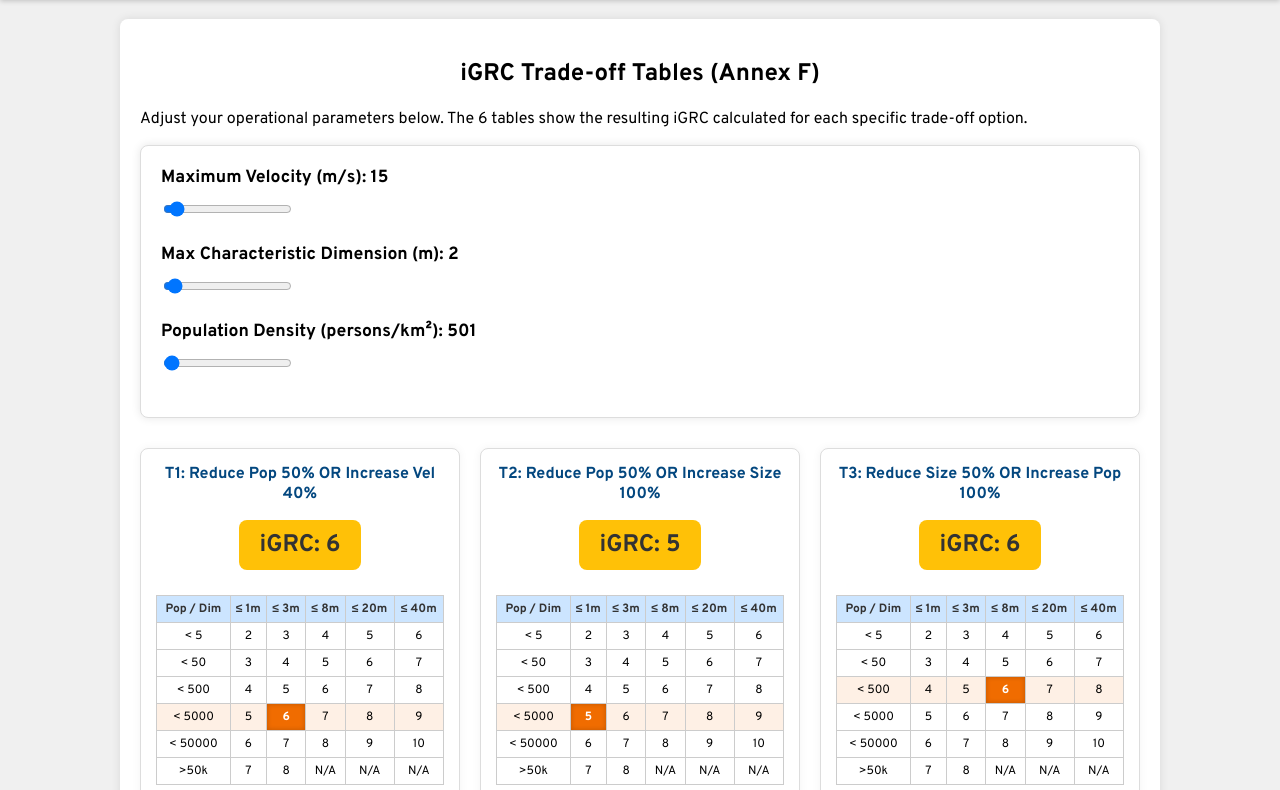
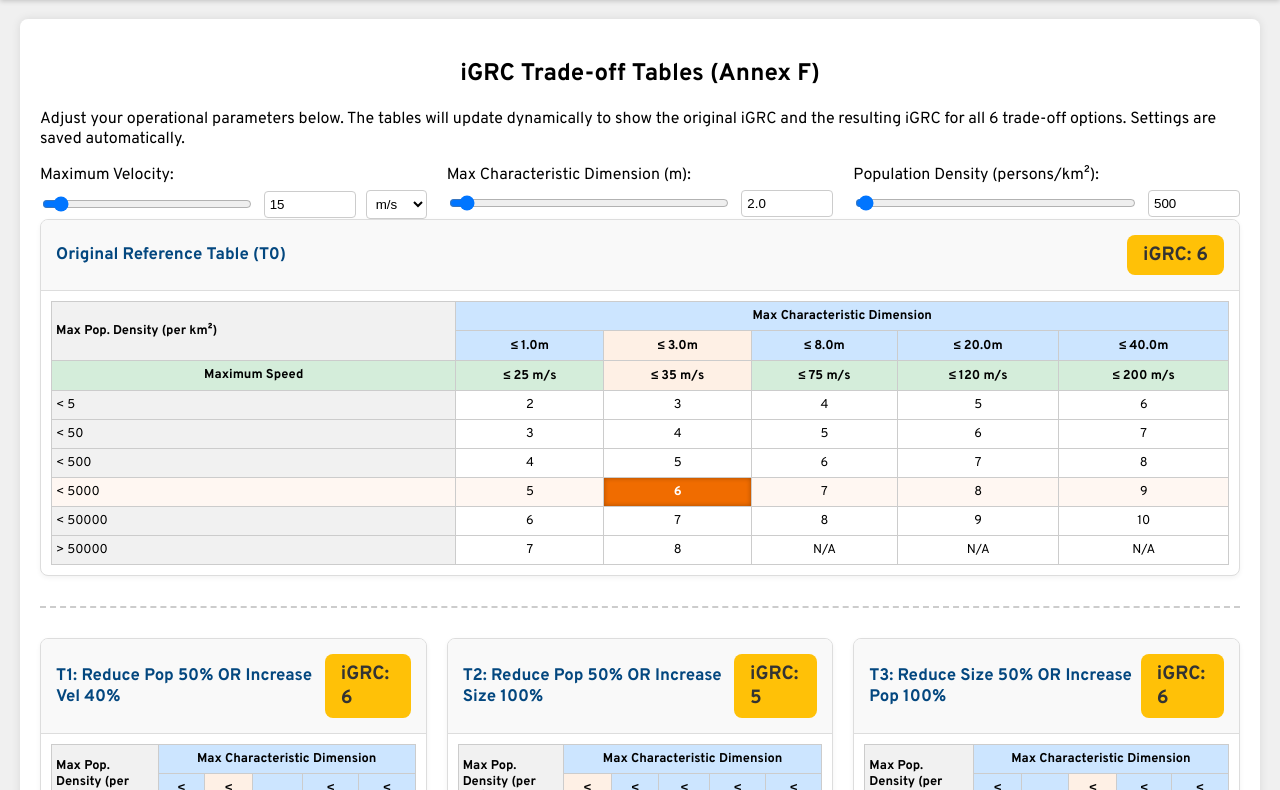
Before and after one commit to Em-tex/SORA_2-5, a plain HTML site: page tradeoff_tables.html in a window 1280 px wide. Shown: the part 91-881 px from the top of the page. Drawn offline with Linux system fonts and the light colour scheme.

Commit message:
igrc fix

```diff
--- a/css/igrc.css
+++ b/css/igrc.css
@@ -1,164 +1,155 @@
-/* --- Dropdown Navigasjon (tilpasset din style.css) --- */
+/* --- Dropdown Fix --- */
 .dropdown {
     position: relative;
-    display: inline-block;
-}
-
-/* Sørger for at hover på lenken i dropdown oppfører seg som vanlige knapper */
-.dropdown:hover .nav-button {
-    background-color: #F06C00;
+    display: inline-flex;
+    align-items: center;
 }
 
 .dropdown-content {
     display: none;
     position: absolute;
-    background-color: #03477F; /* Mørk blå for å matche navbar */
-    min-width: 200px;
+    background-color: #03477F;
+    min-width: 220px;
     box-shadow: 0px 8px 16px rgba(0,0,0,0.3);
     z-index: 1001;
     border-radius: 5px;
     top: 100%;
-    left: 5px; /* Liten justering for å sentrere med margin */
+    left: 0;
 }
 
 .dropdown-content a {
     color: white;
     padding: 12px 16px;
     text-decoration: none;
-    display: block;
+    display: flex;
+    align-items: center;
     font-weight: bold;
     font-size: 0.95em;
-    border-radius: 5px;
+    border-bottom: 1px solid rgba(255,255,255,0.1);
+}
+
+.dropdown-content a:last-child {
+    border-bottom: none;
 }
 
 .dropdown-content a:hover {
-    background-color: #F06C00; /* Oransje på hover */
+    background-color: #F06C00;
+    border-radius: 5px;
 }
 
 .dropdown:hover .dropdown-content {
     display: block;
 }
 
-@media (max-width: 600px) {
-    .dropdown {
-        width: 100%;
-    }
-    .dropdown-content {
-        position: static;
-        width: calc(100% - 30px);
-        margin-left: 5px;
-        box-shadow: none;
-        background-color: #023661; /* Litt mørkere for kontrast på mobil */
-    }
-}
-
-/* --- Spesifikk styling for iGRC elementer --- */
+/* --- iGRC Farger --- */
 .badge {
     display: inline-block;
-    padding: 10px 20px;
-    font-size: 1.5rem;
+    padding: 8px 16px;
+    font-size: 1.2rem;
     font-weight: bold;
     color: white;
     border-radius: 8px;
-    text-align: center;
-    transition: background-color 0.3s;
 }
 
-/* Fargekoding for iGRC (Match fargekoder med orginale skjemaer om ønskelig) */
 .igrc-1, .igrc-2 { background-color: #28a745; }
 .igrc-3, .igrc-4 { background-color: #85c226; }
 .igrc-5, .igrc-6 { background-color: #ffc107; color: #333;}
 .igrc-7, .igrc-8 { background-color: #fd7e14; }
 .igrc-9, .igrc-10 { background-color: #dc3545; }
+.igrc-na { background-color: #666; }
 
-.calculator-card {
-    background: #ffffff;
-    padding: 20px;
-    border-radius: 8px;
-    box-shadow: 0 0 10px rgba(0,0,0,0.1);
-    margin-bottom: 30px;
-    border: 1px solid #ddd;
+/* --- Layout Trade-off UI --- */
+.tradeoff-container {
+    max-width: 1200px; /* Litt bredere for å få plass til grid */
+}
+
+.input-row {
+    display: flex;
+    flex-wrap: wrap;
+    gap: 20px;
+    justify-content: space-between;
 }
 
 .input-group {
-    margin-bottom: 20px;
-}
-
-.input-group label {
-    font-weight: bold;
-    display: block;
-    margin-bottom: 10px;
-    font-size: 1.1em;
+    flex: 1;
+    min-width: 250px;
 }
 
 .slider-container {
     display: flex;
     align-items: center;
-    gap: 15px;
+    gap: 10px;
+    margin-top: 5px;
 }
 
-.slider-container input[type="range"] {
-    flex-grow: 1;
-}
+.slider-container input[type="range"] { flex-grow: 1; }
+.slider-container input[type="number"] { width: 80px; padding: 5px; border: 1px solid #ccc; border-radius: 4px;}
+.slider-container select { padding: 5px; border: 1px solid #ccc; border-radius: 4px; background: white;}
 
-.slider-container input[type="number"] {
-    width: 120px;
-    padding: 8px;
-    font-size: 1rem;
-    border: 1px solid #ccc;
-    border-radius: 4px;
-}
-
-/* Tradeoff tabeller styling */
-.tables-grid {
+.tables-grid-3x2 {
     display: grid;
-    grid-template-columns: repeat(auto-fit, minmax(320px, 1fr));
+    grid-template-columns: repeat(3, 1fr);
     gap: 20px;
 }
 
+@media (max-width: 1000px) {
+    .tables-grid-3x2 { grid-template-columns: repeat(2, 1fr); }
+}
+@media (max-width: 700px) {
+    .tables-grid-3x2 { grid-template-columns: 1fr; }
+}
+
+/* --- SORA Main Table Replica --- */
 .tradeoff-card {
-    background: #ffffff;
+    background: #fff;
     border: 1px solid #ddd;
     border-radius: 8px;
-    padding: 15px;
-    text-align: center;
-    box-shadow: 0 0 10px rgba(0,0,0,0.05);
+    box-shadow: 0 2px 5px rgba(0,0,0,0.05);
+    overflow: hidden;
 }
 
-.tradeoff-card h3 {
-    font-size: 1rem;
-    margin-top: 0;
-    min-height: 40px;
+.tradeoff-header {
+    display: flex;
+    justify-content: space-between;
+    align-items: center;
+    padding: 15px;
+    background: #f9f9f9;
+    border-bottom: 1px solid #ddd;
+}
+
+.tradeoff-header h3 {
+    margin: 0;
+    font-size: 1.05rem;
     color: #03477F;
 }
 
-.result-display {
-    margin-bottom: 15px;
+.table-responsive {
+    overflow-x: auto;
+    padding: 10px;
 }
 
-.mini-igrc-table {
+.sora-style-table {
     width: 100%;
     border-collapse: collapse;
-    font-size: 0.75rem;
-    margin-top: 10px;
-}
-
-.mini-igrc-table th, .mini-igrc-table td {
-    border: 1px solid #ccc;
-    padding: 5px 2px;
+    font-size: 0.8rem;
     text-align: center;
 }
 
-.mini-igrc-table th {
-    background-color: #cce5ff; /* Matcher original tabell */
-    color: #333;
+.sora-style-table th, .sora-style-table td {
+    border: 1px solid #ccc;
+    padding: 6px 4px;
 }
 
-.highlight-row { background-color: rgba(240, 108, 0, 0.1); }
-.highlight-col { background-color: rgba(240, 108, 0, 0.1); }
+.dim-header { background-color: #cce5ff; color: #000; }
+.vel-header { background-color: #d4edda; color: #000; }
+.wide-col { text-align: left; padding-left: 10px; background-color: #f1f1f1;}
+
+/* Highlight active cell logic */
+.highlight-row td { background-color: rgba(240, 108, 0, 0.05); }
+.highlight-col { background-color: rgba(240, 108, 0, 0.1) !important; }
 .highlight-cell {
-    background-color: #F06C00 !important; /* Din oransje brand-farge */
+    background-color: #F06C00 !important; /* CAA Oransje */
     color: white;
     font-weight: bold;
-    box-shadow: inset 0 0 5px rgba(0,0,0,0.2);
+    box-shadow: inset 0 0 5px rgba(0,0,0,0.3);
 }
--- a/js/tradeoff_tables.js
+++ b/js/tradeoff_tables.js
@@ -1,14 +1,31 @@
 document.addEventListener("DOMContentLoaded", function() {
+    // Elements
     const velSlider = document.getElementById('vel-slider');
+    const velInput = document.getElementById('vel-input');
+    const velUnit = document.getElementById('vel-unit');
+
     const dimSlider = document.getElementById('dim-slider');
+    const dimInput = document.getElementById('dim-input');
+
     const densSlider = document.getElementById('dens-slider');
+    const densInput = document.getElementById('dens-input');
 
-    const velVal = document.getElementById('vel-val');
-    const dimVal = document.getElementById('dim-val');
-    const densVal = document.getElementById('dens-val');
-    const tablesContainer = document.getElementById('tables-container');
+    const originalContainer = document.getElementById('original-table-container');
+    const tablesContainer = document.getElementById('tradeoff-tables-container');
 
-    // Definisjoner fra SORA 2.5 Annex F
+    // Constants
+    const baseDimLimits = [1, 3, 8, 20, 40];
+    const baseVelLimits = [25, 35, 75, 120, 200];
+    const basePopLimits = [5, 50, 500, 5000, 50000];
+    const igrcMatrix = [
+        [2, 3, 4, 5, 6],  // < 5
+        [3, 4, 5, 6, 7],  // < 50
+        [4, 5, 6, 7, 8],  // < 500
+        [5, 6, 7, 8, 9],  // < 5000
+        [6, 7, 8, 9, 10], // < 50000
+        [7, 8, 'N/A', 'N/A', 'N/A'] // > 50000
+    ];
+
     const tradeOffs = [
         { id: 'T1', name: 'T1: Reduce Pop 50% OR Increase Vel 40%', popMod: 0.5, velMod: 1.4, dimMod: 1.0 },
         { id: 'T2', name: 'T2: Reduce Pop 50% OR Increase Size 100%', popMod: 0.5, velMod: 1.0, dimMod: 2.0 },
@@ -18,98 +35,114 @@ document.addEventListener("DOMContentLoaded", function() {
         { id: 'T6', name: 'T6: Reduce Vel 25% OR Increase Size 70%', popMod: 1.0, velMod: 0.75, dimMod: 1.7 }
     ];
 
-    // Grenser basert på SORA 2.5 iGRC Table (fra din index.html)
-    const dimLimits = [1, 3, 8, 20, 40];
-    const velLimits = [25, 35, 75, 120, 200];
-    const popLimits = [5, 50, 500, 5000, 50000];
+    // Load saved settings
+    if(localStorage.getItem('igrc_vel')) velInput.value = velSlider.value = localStorage.getItem('igrc_vel');
+    if(localStorage.getItem('igrc_dim')) dimInput.value = dimSlider.value = localStorage.getItem('igrc_dim');
+    if(localStorage.getItem('igrc_pop')) densInput.value = densSlider.value = localStorage.getItem('igrc_pop');
+    if(localStorage.getItem('igrc_unit')) velUnit.value = localStorage.getItem('igrc_unit');
 
-    // Matrix basert på SORA 2.5 tabell (Ekskluderer Controlled Ground Area)
-    const igrcMatrix = [
-        [2, 3, 4, 5, 6], // < 5
-        [3, 4, 5, 6, 7], // < 50
-        [4, 5, 6, 7, 8], // < 500
-        [5, 6, 7, 8, 9], // < 5,000
-        [6, 7, 8, 9, 10], // < 50,000
-        [7, 8, 'N/A', 'N/A', 'N/A'] // > 50,000
-    ];
+    function sync(slider, input, type) {
+        const update = (val) => {
+            slider.value = val;
+            input.value = val;
+            localStorage.setItem('igrc_' + type, val);
+            renderAll();
+        };
+        slider.addEventListener('input', e => update(e.target.value));
+        input.addEventListener('input', e => update(e.target.value));
+    }
 
-    function getIgrcScore(pop, vel, dim, t) {
-        // Appliker tradeoff justering
-        const effPop = pop / t.popMod;
-        const effDim = dim / t.dimMod;
-        const effVel = vel / t.velMod;
+    sync(velSlider, velInput, 'vel');
+    sync(dimSlider, dimInput, 'dim');
+    sync(densSlider, densInput, 'pop');
 
-        // Finn riktig kolonne (Kombinasjon av Dim og Vel)
-        let colDim = dimLimits.findIndex(limit => effDim <= limit);
-        if (colDim === -1) colDim = 5; // Out of bounds (>40)
+    velUnit.addEventListener('change', e => {
+        localStorage.setItem('igrc_unit', e.target.value);
+        renderAll();
+    });
 
-        let colVel = velLimits.findIndex(limit => effVel <= limit);
-        if (colVel === -1) colVel = 5; // Out of bounds (>200)
+    function getVelocityInMS(val, unit) {
+        if(unit === 'kmh') return val / 3.6;
+        if(unit === 'kt') return val / 1.94384;
+        return val;
+    }
 
+    function generateTableHTML(title, popInput, velInput_ms, dimInput, mod) {
+        // Calculate shifted limits for display
+        const pLim = basePopLimits.map(v => (v * mod.popMod));
+        const dLim = baseDimLimits.map(v => (v * mod.dimMod));
+        const vLim = baseVelLimits.map(v => (v * mod.velMod));
+
+        // Find cell matching the input
+        let colDim = dLim.findIndex(limit => dimInput <= limit);
+        if (colDim === -1) colDim = 5;
+        let colVel = vLim.findIndex(limit => velInput_ms <= limit);
+        if (colVel === -1) colVel = 5;
         const col = Math.max(colDim, colVel);
 
-        // Finn riktig rad (Pop Density)
-        let row = popLimits.findIndex(limit => effPop < limit);
-        if (row === -1) row = 5; // Out of bounds (>50000)
+        let row = pLim.findIndex(limit => popInput < limit);
+        if (row === -1) row = 5;
 
-        let score = 'N/A';
-        if (row < 6 && col < 5) {
-            score = igrcMatrix[row][col];
-        }
+        let score = (row < 6 && col < 5) ? igrcMatrix[row][col] : 'N/A';
+        let badgeClass = score === 'N/A' ? 'igrc-na' : 'igrc-' + score;
 
-        return { score: score, row: row, col: col };
+        let html = `
+            <div class="tradeoff-card">
+                <div class="tradeoff-header">
+                    <h3>${title}</h3>
+                    <span class="badge ${badgeClass}">iGRC: ${score}</span>
+                </div>
+                <div class="table-responsive">
+                    <table class="sora-style-table">
+                        <thead>
+                            <tr>
+                                <th rowspan="2" class="wide-col">Max Pop. Density (per km&sup2;)</th>
+                                <th colspan="5" class="dim-header">Max Characteristic Dimension</th>
+                            </tr>
+                            <tr>
+                                ${dLim.map((d, i) => `<th class="dim-header ${col===i?'highlight-col':''}">&le; ${d.toFixed(1)}m</th>`).join('')}
+                            </tr>
+                            <tr>
+                                <th class="vel-header">Maximum Speed</th>
+                                ${vLim.map((v, i) => `<th class="vel-header ${col===i?'highlight-col':''}">&le; ${Math.round(v)} m/s</th>`).join('')}
+                            </tr>
+                        </thead>
+                        <tbody>
+                            ${[0,1,2,3,4,5].map(r => `
+                            <tr class="${row===r?'highlight-row':''}">
+                                <td class="wide-col">${r===5 ? '&gt; '+Math.round(pLim[4]) : '&lt; '+Math.round(pLim[r])}</td>
+                                ${[0,1,2,3,4].map(c => `
+                                    <td class="${row===r && col===c ? 'highlight-cell' : ''}">${igrcMatrix[r][c]}</td>
+                                `).join('')}
+                            </tr>
+                            `).join('')}
+                        </tbody>
+                    </table>
+                </div>
+            </div>
+        `;
+        return html;
     }
 
-    function renderTables() {
-        const pop = parseFloat(densSlider.value);
-        const vel = parseFloat(velSlider.value);
-        const dim = parseFloat(dimSlider.value);
+    function renderAll() {
+        const velRaw = parseFloat(velInput.value) || 0;
+        const dim = parseFloat(dimInput.value) || 0;
+        const pop = parseFloat(densInput.value) || 0;
+        const vel_ms = getVelocityInMS(velRaw, velUnit.value);
 
-        velVal.textContent = vel;
-        dimVal.textContent = dim;
-        densVal.textContent = pop;
+        // Render Original (Modifiers = 1.0)
+        originalContainer.innerHTML = generateTableHTML(
+            "Original Reference Table (T0)", pop, vel_ms, dim,
+            { popMod: 1.0, velMod: 1.0, dimMod: 1.0 }
+        );
 
-        tablesContainer.innerHTML = '';
-
+        // Render T1-T6
+        let tHtml = '';
         tradeOffs.forEach(t => {
-            const result = getIgrcScore(pop, vel, dim, t);
-            let badgeHtml = result.score === 'N/A'
-                ? `<span class="badge" style="background-color:#333;">Out of Bounds</span>`
-                : `<span class="badge igrc-${result.score}">iGRC: ${result.score}</span>`;
-
-            const tableDiv = document.createElement('div');
-            tableDiv.className = 'tradeoff-card';
-            tableDiv.innerHTML = `
-                <h3>${t.name}</h3>
-                <div class="result-display">${badgeHtml}</div>
-                <div style="overflow-x:auto;">
-                    <table class="mini-igrc-table">
-                        <tr>
-                            <th>Pop / Dim</th>
-                            <th class="${result.col===0?'highlight-col':''}">&le; 1m</th>
-                            <th class="${result.col===1?'highlight-col':''}">&le; 3m</th>
-                            <th class="${result.col===2?'highlight-col':''}">&le; 8m</th>
-                            <th class="${result.col===3?'highlight-col':''}">&le; 20m</th>
-                            <th class="${result.col===4?'highlight-col':''}">&le; 40m</th>
-                        </tr>
-                        ${[0,1,2,3,4,5].map(r => `
-                        <tr class="${result.row===r?'highlight-row':''}">
-                            <td>${r===5 ? '>50k' : '&lt; '+popLimits[r]}</td>
-                            ${[0,1,2,3,4].map(c => `
-                                <td class="${result.row===r && result.col===c ? 'highlight-cell' : ''}">${igrcMatrix[r][c]}</td>
-                            `).join('')}
-                        </tr>
-                        `).join('')}
-                    </table>
-                </div>
-            `;
-            tablesContainer.appendChild(tableDiv);
+            tHtml += generateTableHTML(t.name, pop, vel_ms, dim, t);
         });
+        tablesContainer.innerHTML = tHtml;
     }
 
-    velSlider.addEventListener('input', renderTables);
-    dimSlider.addEventListener('input', renderTables);
-    densSlider.addEventListener('input', renderTables);
-
-    renderTables();
+    renderAll();
 });
--- a/tradeoff_tables.html
+++ b/tradeoff_tables.html
@@ -5,41 +5,58 @@
     <meta name="viewport" content="width=device-width, initial-scale=1.0">
     <title>iGRC Trade-off Tables - SORA 2.5</title>
     <link rel="icon" href="assets/smallLogo.png" type="image/png">
-
     <link rel="preconnect" href="https://fonts.googleapis.com">
     <link rel="preconnect" href="https://fonts.gstatic.com" crossorigin>
     <link href="https://fonts.googleapis.com/css2?family=Overpass:wght@400;700&display=swap" rel="stylesheet">
     <link rel="stylesheet" href="https://cdnjs.cloudflare.com/ajax/libs/font-awesome/5.15.4/css/all.min.css">
-
     <link rel="stylesheet" href="css/style.css">
     <link rel="stylesheet" href="css/igrc.css">
 </head>
 <body>
     <div id="navbar-placeholder"></div>
 
-    <main class="container">
+    <main class="container tradeoff-container">
         <h2>iGRC Trade-off Tables (Annex F)</h2>
         <div class="annotation">
-            <p>Adjust your operational parameters below. The 6 tables show the resulting iGRC calculated for each specific trade-off option.</p>
+            <p>Adjust your operational parameters below. The tables will update dynamically to show the original iGRC and the resulting iGRC for all 6 trade-off options. Settings are saved automatically.</p>
         </div>
 
         <div class="calculator-card">
-            <div class="input-group">
-                <label>Maximum Velocity (m/s): <span id="vel-val">15</span></label>
-                <input type="range" id="vel-slider" min="1" max="250" value="15" step="1">
-            </div>
-            <div class="input-group">
-                <label>Max Characteristic Dimension (m): <span id="dim-val">2.0</span></label>
-                <input type="range" id="dim-slider" min="0.1" max="50" value="2.0" step="0.1">
-            </div>
-            <div class="input-group">
-                <label>Population Density (persons/km&sup2;): <span id="dens-val">500</span></label>
-                <input type="range" id="dens-slider" min="1" max="60000" value="500" step="10">
+            <div class="input-row">
+                <div class="input-group">
+                    <label>Maximum Velocity:</label>
+                    <div class="slider-container">
+                        <input type="range" id="vel-slider" min="1" max="250" value="15" step="1">
+                        <input type="number" id="vel-input" value="15" min="1" max="1000">
+                        <select id="vel-unit">
+                            <option value="ms">m/s</option>
+                            <option value="kmh">km/h</option>
+                            <option value="kt">kt</option>
+                        </select>
+                    </div>
+                </div>
+
+                <div class="input-group">
+                    <label>Max Characteristic Dimension (m):</label>
+                    <div class="slider-container">
+                        <input type="range" id="dim-slider" min="0.1" max="50" value="2.0" step="0.1">
+                        <input type="number" id="dim-input" value="2.0" min="0.1" max="100" step="0.1">
+                    </div>
+                </div>
+
+                <div class="input-group">
+                    <label>Population Density (persons/km&sup2;):</label>
+                    <div class="slider-container">
+                        <input type="range" id="dens-slider" min="1" max="60000" value="500" step="10">
+                        <input type="number" id="dens-input" value="500" min="1" max="200000">
+                    </div>
+                </div>
             </div>
         </div>
 
-        <div id="tables-container" class="tables-grid">
-            </div>
+        <div id="original-table-container"></div>
+        <hr style="margin: 30px 0; border: 0; border-top: 2px dashed #ccc;">
+        <div id="tradeoff-tables-container" class="tables-grid-3x2"></div>
     </main>
 
     <script src="js/navbar.js"></script>
```
Also changed, not shown: js/igrc_analytical.js (+17 -27 lines), js/navbar.js (+4 -12 lines).
